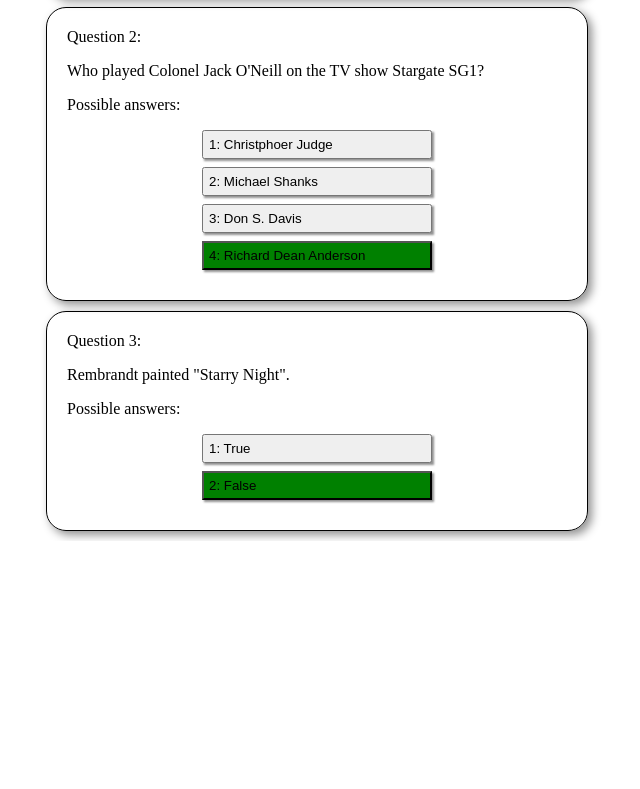
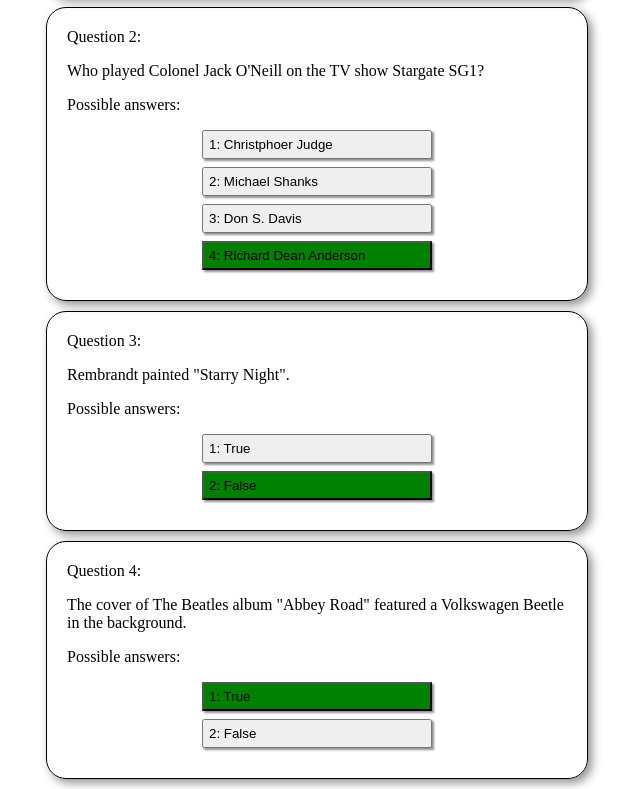
Before and after one commit to nickplamb/simple-api-request-app, a plain HTML site: page index.html in a window 1280 px wide. Shown: the part 390-1179 px from the top of the page, without its empty margins (323-963 px from the left). Before the commit the page ends 931 px from the top, so only its background shows below. Drawn offline with Linux system fonts and the light colour scheme.

Commit message:
1.5 Change for to foreach and move questions to an IIFE with add and getAll functions

```diff
--- a/css/style.css
+++ b/css/style.css
@@ -1,3 +1,8 @@
+body {
+  font-family: "Times New Roman", Times, serif;
+}
+
+
 .card-container {
   max-width: 700px;
   margin: 0 auto;
--- a/index.html
+++ b/index.html
@@ -1,7 +1,7 @@
 <!DOCTYPE html>
 <html lang="en">
 <head>
-  <meta charset="UTF-8">
+  <meta http-equiv="Content-Type" content="text/html; charset=utf-8">
   <meta http-equiv="X-UA-Compatible" content="IE=edge">
   <meta name="viewport" content="width=device-width, initial-scale=1.0">
 
@@ -22,6 +22,7 @@
     </nav>
   </header>
 
+
   <script src="js/script.js"></script>
 </body>
 </html>
--- a/js/script.js
+++ b/js/script.js
@@ -1,6 +1,6 @@
-triviaRound = [
-  {
-    questionNumber: 1,
+let triviaRound = (function(){
+  // Array of question objects with answers.
+  let triviaQuestions = [{
       catagory: 'science',
       question: 'What is the acceleration due to gravity on earth?',
       possibleAnswers: [
@@ -12,7 +12,6 @@
       correctAnswer: '9.8 meters per second squared'
     },
     {
-    questionNumber: 2,
       catagory: 'Entertainment',
       question: 'Who played Colonel Jack O\'Neill on the TV show Stargate SG1?',
       possibleAnswers: [
@@ -24,7 +23,6 @@
       correctAnswer: 'Richard Dean Anderson'
     },
     {
-    questionNumber: 3,
       catagory: 'Art',
       question: 'Rembrandt painted "Starry Night".',
       possibleAnswers: [
@@ -32,19 +30,51 @@
         'False'
       ],
       correctAnswer: 'False'
+    }];
+
+  // Retrieve all Questions for this round.
+  function getAll() {
+    return triviaQuestions;
   }
-];
+  // Add a new questions to this round.
+  function add(newQuestion) {
+    if (typeof newQuestion === 'object') {
+      triviaQuestions.push(newQuestion);
+    } else {
+      console.log('nothing was added')
+    }
+  }
+
+  // Return object with call to getAll and add functions
+  return {
+    add: add,
+    getAll: getAll
+  };
+})();
+
+// New question to be added to triviaRound
+let newQuestion = {
+  catagory: 'Entertainment: Music',
+  question: 'The cover of The Beatles album &quot;Abbey Road&quot; featured a Volkswagen Beetle in the background.',
+  possibleAnswers: [
+    'True',
+    'False'
+  ],
+  correctAnswer: 'True'
+}
+
+// Add the newQuestion
+triviaRound.add(newQuestion);
+
 // Begin the round of trivia
-
-document.write('<main><section class="card-container"><h2>Round 1</h2>')
+document.write('<main><section class="card-container"><h2>Round 1</h2>');
 
 // Loop through each question in the round
-for (let i = 0; i < triviaRound.length; i++) {
-  // Initialize variable with question for cleaner code
-  const question = triviaRound[i];
-  document.write('<div class="card-container__card"')
-  // Display the question in an h2 tag
-  document.write(`<h3>Question ${question.questionNumber}:</h3>`);
+triviaRound.getAll().forEach((question, index) => {
+  document.write('<div class="card-container__card"');
+
+  // Display the question in an h3 tag
+  document.write(`<h3>Question ${index +1}:</h3>`);
   document.write(`<p>${question.question}</p>`);
 
   // Display list of possible questions
@@ -52,16 +82,28 @@
   document.write('<ul>');
 
   // Loop through and display each possible answer
-  for (let x = 0; x < question.possibleAnswers.length; x++) {
-    const possibleAnswer = question.possibleAnswers[x];
+  question.possibleAnswers.forEach((possibleAnswer, index) => {
 
     // Highlight to the correct answer using correctAnswer class with css. Just because it was not easy enough.
     if (possibleAnswer === question.correctAnswer) {
-      document.write(`<li><input type="button" class="btn-answer btn-correctAnswer" value="${x + 1}: ${possibleAnswer}"></li>`)
+      document.write(`<li><input type="button" class="btn-answer btn-correctAnswer" value="${index + 1}: ${possibleAnswer}"></li>`);
     } else {
-      document.write(`<li><input type="button" class="btn-answer" value="${x + 1}: ${possibleAnswer}"></li>`);
+      document.write(`<li><input type="button" class="btn-answer" value="${index + 1}: ${possibleAnswer}"></li>`);
     }
-  }
+  });
   document.write('</ul></div>');
-}
+});
 document.write('</section></main>')
+
+
+
+
+// // Doesnt work yet.  question.correctAnswer is out of scope.
+// function loopThroughPossibleAnswers(possibleAnswer, index) {
+//   // Highlight to the correct answer using correctAnswer class with css. Just because it was not easy enough.
+//   if (possibleAnswer === question.correctAnswer) {
+//     document.write(`<li><input type="button" class="btn-answer btn-correctAnswer" value="${index + 1}: ${possibleAnswer}"></li>`);
+//   } else {
+//     document.write(`<li><input type="button" class="btn-answer" value="${index + 1}: ${possibleAnswer}"></li>`);
+//   }
+// }
```
Lines whose indentation alone changed are shown as unchanged.
